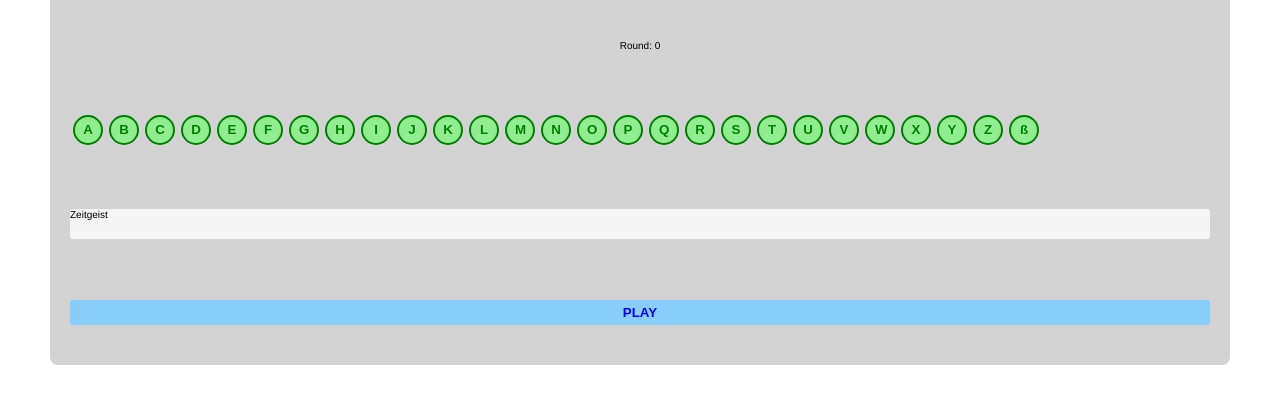
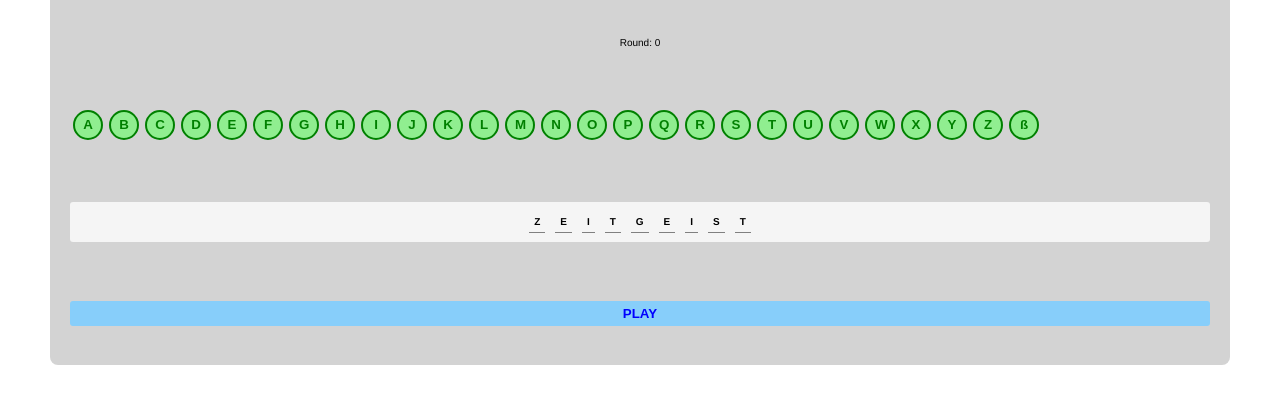
Before and after one commit to MariaRiosNavarro/hangman-game, a plain HTML site: page index.html in a window 1280 px wide. Both pictures are taken after a click on the button "PLAY". Shown: the part 135-538 px from the top of the page. Drawn offline with Linux system fonts and the light colour scheme.

Commit message:
add words

```diff
--- a/assets/css/styles.css
+++ b/assets/css/styles.css
@@ -65,8 +65,27 @@ main {
 
 .output {
   background-color: whitesmoke;
-  height: 3rem;
+  height: 4rem;
   width: 100%;
   margin: 0;
   border-radius: 3px;
+  display: flex;
+  align-items: center;
+  justify-content: center;
+  gap: 0.5rem;
 }
+
+.border-bottom {
+  display: inline;
+  padding: 0.5rem;
+  border-bottom: 1px solid gray;
+  margin: 0.5rem;
+}
+
+.letter {
+  font-weight: 700;
+}
+
+.letter:disabled {
+  visibility: hidden;
+}
--- a/assets/js/main.js
+++ b/assets/js/main.js
@@ -76,8 +76,24 @@ playBtn.addEventListener("click", () => {
   // 3a.-Add to give a new Random word
   let randomWord = "";
   let randomNumber = Math.floor(Math.random() * words.length);
-  randomWord = words[randomNumber];
+  randomWord = words[randomNumber].toUpperCase();
   console.log(randomWord);
+  let wordArray = Array.from(randomWord);
+  //   3b.- create ein container and letter(inside)
 
-  output.innerHTML = randomWord;
+  //   3c.- Map the word array and create for each word one container and letter inside
+
+  let outputWord = "";
+
+  outputWord = wordArray.map((letterInArray) => {
+    const letterContainer = document.createElement("div");
+    letterContainer.classList.add("border-bottom");
+    const letter = document.createElement("span");
+    letter.classList.add("letter");
+    letter.textContent = letterInArray;
+    letterContainer.append(letter);
+    output.append(letterContainer);
+  });
+
+  //   output.innerHTML = randomWord;
 });
--- a/index.html
+++ b/index.html
@@ -14,7 +14,7 @@
       </article>
       <article class="alphabet-btn" data-js="alphabet-btn"></article>
       <article class="output">
-        <p class="output-text" data-js="output"></p>
+        <div class="output-text" data-js="output"></div>
       </article>
       <button class="play-btn" data-js="play-btn">play</button>
     </main>
```
